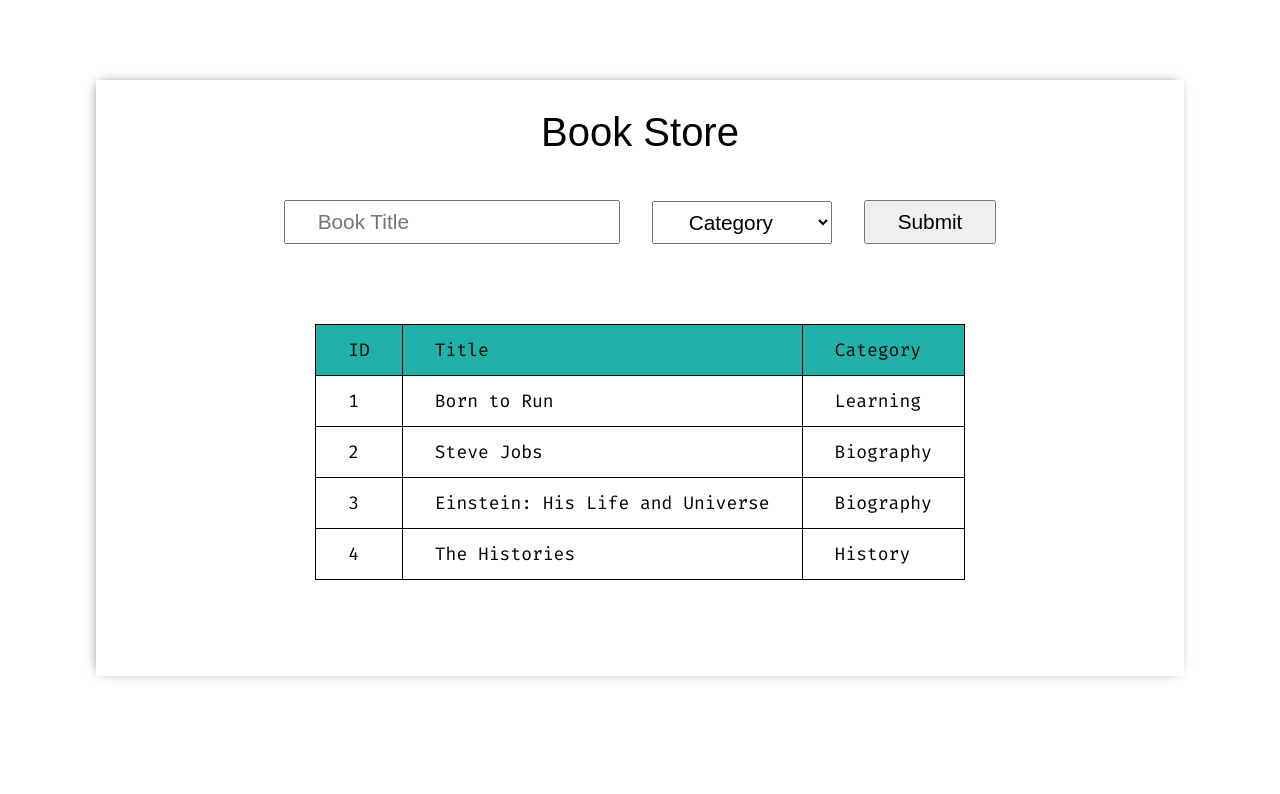
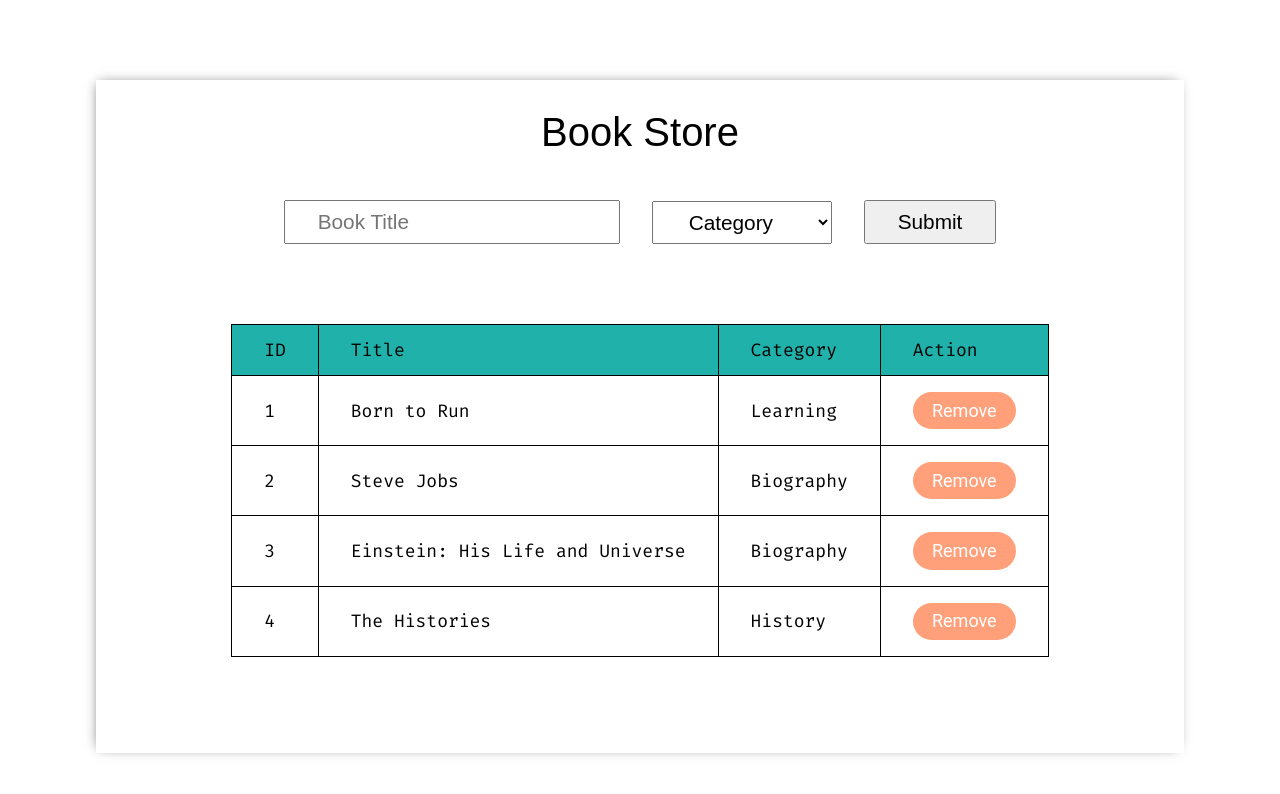
Before and after one commit to kelvin8773/bookstore, a React (Create React App) app: page / in a window 1280 px wide. Shown: the top 794 px of the page. Built offline with nearby package versions, Linux system fonts and the light colour scheme; a web font is replaced by a local one.

Commit message:
add create book feature

```diff
--- a/src/actions/index.js
+++ b/src/actions/index.js
@@ -8,5 +8,5 @@ export const createBook = book => ({
 
 export const removeBook = book => ({
   type: REMOVE_BOOK,
-  payload: book,
+  payload: book.id,
 });
--- /dev/null
+++ b/src/assets/stylesheets/_components.scss
@@ -0,0 +1,30 @@
+/* component customize */
+
+// button
+a.button3 {
+  display: inline-block;
+  padding: 0.6rem 1.2rem;
+
+  border-radius: 2em;
+  box-sizing: border-box;
+  text-decoration: none;
+  font-family: 'Roboto', sans-serif;
+  color: #FFFFFF;
+  background-color: #4eb5f1;
+  text-align: center;
+  transition: all 0.2s;
+}
+
+a.button3:hover {
+  color: rgba(223, 217, 217, 0.884);
+  box-shadow: 1px 1px 4px 0px rgba(32, 48, 50, 0.23);
+  cursor: pointer;
+  background-color: #4095c6;
+}
+
+@media all and (max-width:30em) {
+  a.button3 {
+    display: block;
+    margin: 0.2em auto;
+  }
+}
--- a/src/assets/stylesheets/index.scss
+++ b/src/assets/stylesheets/index.scss
@@ -3,6 +3,7 @@
 
 @import './text';
 @import './utilities';
+@import './components';
 
 @import './custom';
 @import './custom_responsive';
--- a/src/components/Book.js
+++ b/src/components/Book.js
@@ -1,20 +1,27 @@
 import React from 'react';
 import PropTypes from 'prop-types';
 
-const Book = ({ book }) => (
+const Book = ({ book, handleRemoveBook }) => (
   <tr>
     <td>{book.id}</td>
     <td>{book.title}</td>
     <td>{book.category}</td>
+    <td>
+      <a href="#"
+        className="button3"
+        onClick={() => handleRemoveBook(book)}
+        style={{ backgroundColor: 'lightsalmon' }}>
+        Remove</a>
+    </td>
   </tr>
 );
 
 Book.propTypes = {
-  book: PropTypes.objectOf({
+  book: PropTypes.shape({
     id: PropTypes.number,
     title: PropTypes.string,
     category: PropTypes.string,
-  }),
+  }).isRequired,
 };
 
 Book.defaultProps = {
--- a/src/containers/book_list.js
+++ b/src/containers/book_list.js
@@ -5,18 +5,26 @@ import PropTypes from 'prop-types';
 import { removeBook } from '../actions';
 import Book from '../components/Book';
 
-const BookList = ({ books }) => (
+const BookList = ({ books, removeBook }) => (
   <table id="book-list">
+    <thead>
       <tr>
         <th>ID</th>
         <th>Title</th>
         <th>Category</th>
+        <th>Action</th>
       </tr>
+    </thead>
+    <tbody>
       {
         books.map(book => (
-        <Book key={book.id} book={book} />
+          <Book
+            key={book.id}
+            book={book}
+            handleRemoveBook={removeBook} />
         ))
       }
+    </tbody>
   </table>
 );
 
@@ -25,15 +33,17 @@ const mapStateToProps = state => ({
 });
 
 const mapDispatchToProps = dispatch => ({
-  remove: book => dispatch(removeBook(book)),
+  removeBook: book => dispatch(removeBook(book)),
 });
 
 BookList.propTypes = {
-  books: PropTypes.arrayOf,
+  books: PropTypes.array,
+  removeBook: PropTypes.func
 };
 
 BookList.defaultProps = {
   books: [],
+  removeBook: () => { }
 };
 
 export default connect(mapStateToProps, mapDispatchToProps)(BookList);
--- a/src/containers/books_form.js
+++ b/src/containers/books_form.js
@@ -5,14 +5,51 @@ import { createBook } from '../actions';
 
 const CATEGORIES = ['Action', 'Biography', 'History', 'Horror', 'Kids', 'Learning', 'Sci-Fi'];
 
-const BookForm = ({ dispatch }) => (
+class BookForm extends React.Component {
+  constructor(props) {
+    super(props);
+    this.state = {
+      title: '',
+      category: ''
+    }
+    this.handleChange = this.handleChange.bind(this);
+    this.handleSubmit = this.handleSubmit.bind(this);
+  }
+
+  handleChange(e) {
+    const { target: { name, value } } = e;
+    this.setState({ [name]: value })
+  }
+
+  handleSubmit(e) {
+    e.preventDefault();
+    const { createBook, books } = this.props;
+    const book = { ...this.state, id: books.length + 1 };
+    console.log(book);
+    createBook(book);
+    this.setState({
+      title: '',
+      category: ''
+    })
+  }
+
+  render() {
+    return (
       <form id="create-book-form" action="">
         <span>
-      <input id="title" type="text" placeholder="Book Title" />
+          <input
+            id="create-book-title"
+            name="title"
+            type="text"
+            onChange={this.handleChange}
+            placeholder="Book Title" />
         </span>
         <span>
-      <select name="category" id="category">
-        <option default value="">Category</option>
+          <select
+            id="create-book-category"
+            name='category'
+            onChange={this.handleChange}>
+            <option default value="action">Category</option>
             {CATEGORIES.map(cat => (
               <option key={cat} value={cat}>{cat}</option>
             ))}
@@ -20,13 +57,24 @@ const BookForm = ({ dispatch }) => (
         </span>
 
         <span>
-      <button type="submit" id="add-book-btn" onClick={dispatch}>Submit</button>
+          <button
+            id="create-book-button"
+            type="submit"
+            onClick={this.handleSubmit}>
+            Submit
+          </button>
         </span>
       </form>
     );
+  }
+}
+
+const mapStateToProps = state => ({
+  books: state.books,
+});
 
 const mapDispatchToProps = dispatch => ({
-  create: book => dispatch(createBook(book)),
+  createBook: book => dispatch(createBook(book)),
 });
 
 BookForm.propTypes = {
@@ -37,4 +85,4 @@ BookForm.defaultProps = {
   dispatch: () => { },
 };
 
-export default connect(null, mapDispatchToProps)(BookForm);
+export default connect(mapStateToProps, mapDispatchToProps)(BookForm);
--- a/src/reducers/books.js
+++ b/src/reducers/books.js
@@ -1,11 +1,11 @@
 const bookReducer = (state = [], action) => {
   switch (action.type) {
     case 'CREATE_BOOK':
-      return [...state, action.book];
+      return [...state, action.payload];
     case 'REMOVE_BOOK':
       return [
-        ...state.slice(0, action.idx),
-        ...state.slice(action.idx + 1, state.length)];
+        ...state.slice(0, action.payload),
+        ...state.slice(action.payload + 1, state.length)];
     default:
       return state;
   }
```
Lines whose indentation alone changed are shown as unchanged.
